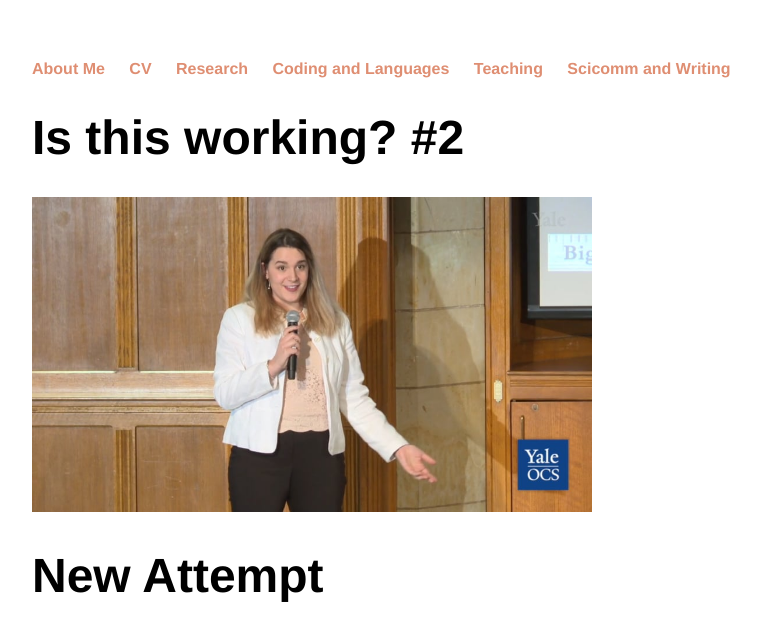
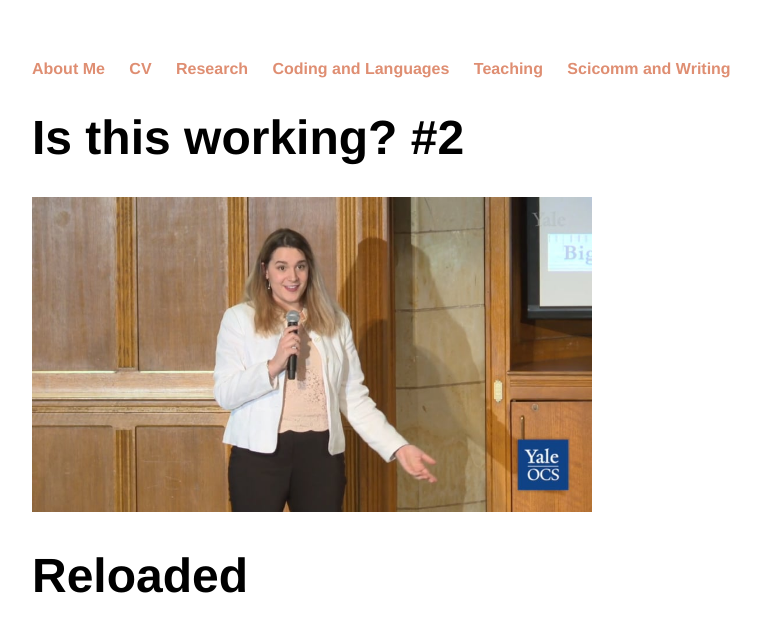
Before and after one commit to lunazagor/lunazagor.github.io, a Jekyll site: the page built from sci-wri/index.html, in a window 1280 px wide. Shown: the top 634 px of the page, without its empty margins (160-921 px from the left). Built offline with Jekyll 4.4.1, drawn with Linux system fonts in a browser that asks for light colours; grey boxes are pictures that could not be loaded.

Commit message:
Update index.html

```diff
--- a/sci-wri/index.html
+++ b/sci-wri/index.html
@@ -56,7 +56,7 @@ title: Sci-Wri
 
    <!-- <iframe width="560" height="315" poster="video-preview.jpg" src="https://www.youtube.com/embed/jih2YGyLUsg" frameborder="0" allow="accelerometer; autoplay; encrypted-media; gyroscope; picture-in-picture" allowfullscreen></iframe> -->
 
-	<h1> New Attempt </h1>
+	<h1> Reloaded </h1>
 
 	<div class="video">
     	<img src="video-preview.jpg" width="940" height="529">
```
